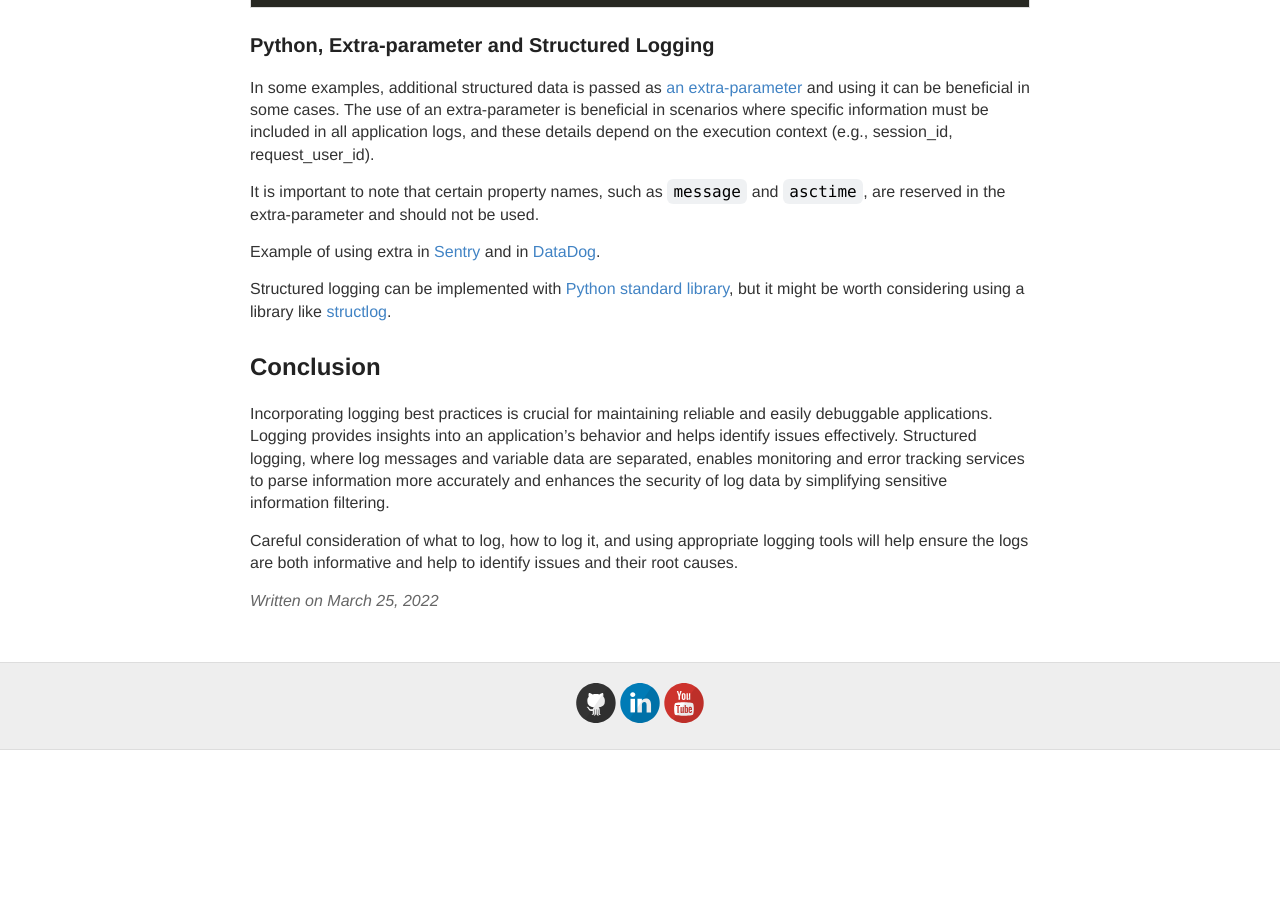
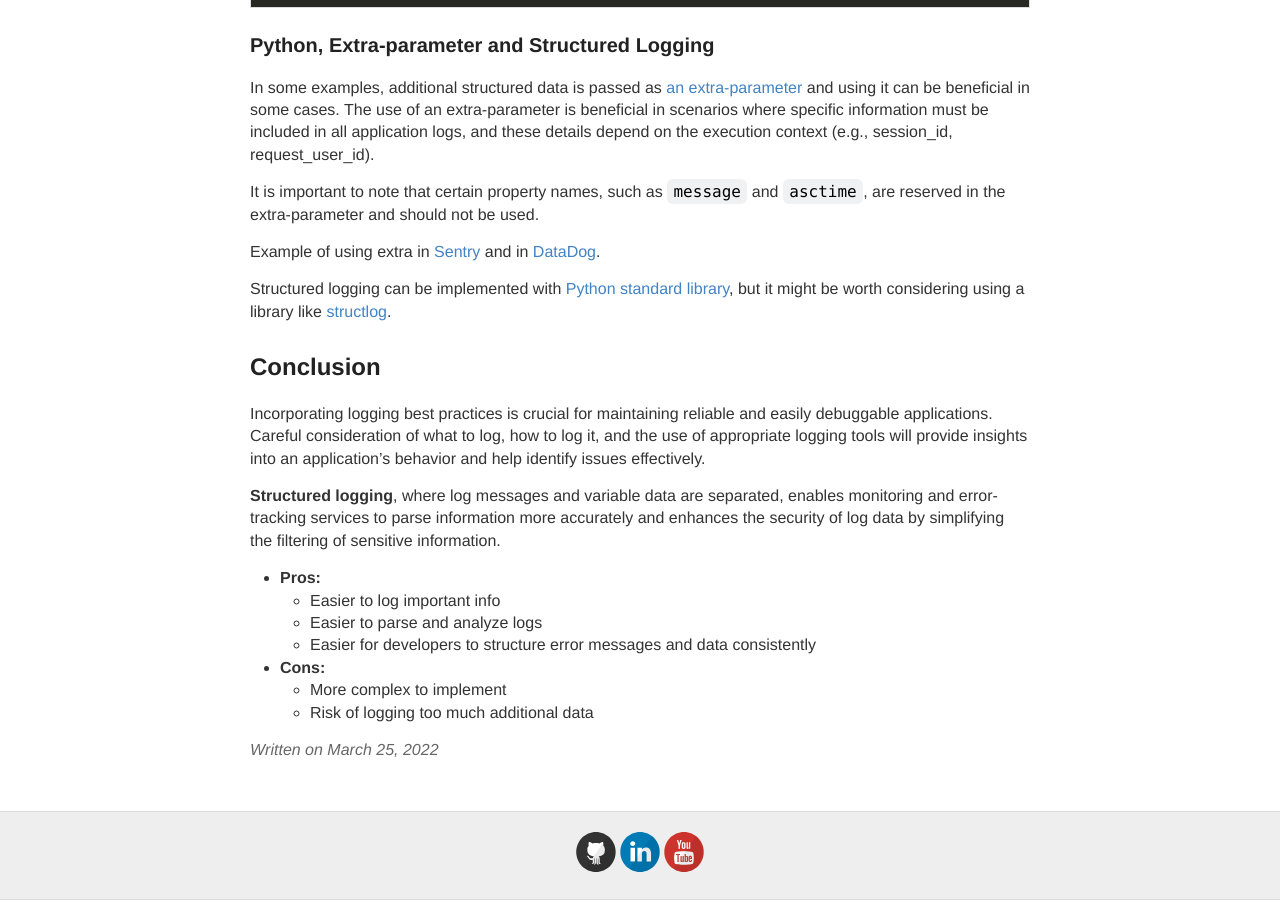
Before and after one commit to ttu/ttu.github.io, a Jekyll site: the page built from _posts/2022-3-25-logging-what-why-how.md, in a window 1280 px wide and 900 px high, scrolled down 5163 px. Built offline with Jekyll 4.4.1, drawn with Linux system fonts in a browser that asks for light colours; before the commit the page ends 5913 px from its top, so only the background shows below that; some of the changed text lies outside the part shown.

Commit message:
Add pros and cons to conclusion in logging post

````diff
--- a/_posts/2022-3-25-logging-what-why-how.md
+++ b/_posts/2022-3-25-logging-what-why-how.md
@@ -83,10 +83,10 @@ log.error('Order creation failed for user', { orderId: order.id, userId: user.id
 Additional data should be structured as an object, allowing services to efficiently serialize it into distinct data fields.
 
 ```js
-log.error('this is the message and it should always be same', { all data, exceptions and variables in additional data });
+log.error('This is the message and it should always be same', { all data, exceptions and variables in additional data });
 ```
 
-Additinal data passed straight as metadata:
+Additional data passed straight as metadata:
 
 ```js
 log.error('Order creation failed', order);
@@ -230,6 +230,14 @@ Structured logging can be implemented with [Python standard library](https://doc
 
 ## Conclusion
 
-Incorporating logging best practices is crucial for maintaining reliable and easily debuggable applications. Logging provides insights into an application’s behavior and helps identify issues effectively. Structured logging, where log messages and variable data are separated, enables monitoring and error tracking services to parse information more accurately and enhances the security of log data by simplifying sensitive information filtering.
+Incorporating logging best practices is crucial for maintaining reliable and easily debuggable applications. Careful consideration of what to log, how to log it, and the use of appropriate logging tools will provide insights into an application’s behavior and help identify issues effectively.
 
-Careful consideration of what to log, how to log it, and using appropriate logging tools will help ensure the logs are both informative and help to identify issues and their root causes.
+__Structured logging__, where log messages and variable data are separated, enables monitoring and error-tracking services to parse information more accurately and enhances the security of log data by simplifying the filtering of sensitive information.
+
+* __Pros:__
+    * Easier to log important info
+    * Easier to parse and analyze logs
+    * Easier for developers to structure error messages and data consistently
+* __Cons:__
+    * More complex to implement
+    * Risk of logging too much additional data
````
Also changed, not shown: other parts of _posts/2022-3-25-logging-what-why-how.md (+2 -2 lines).
